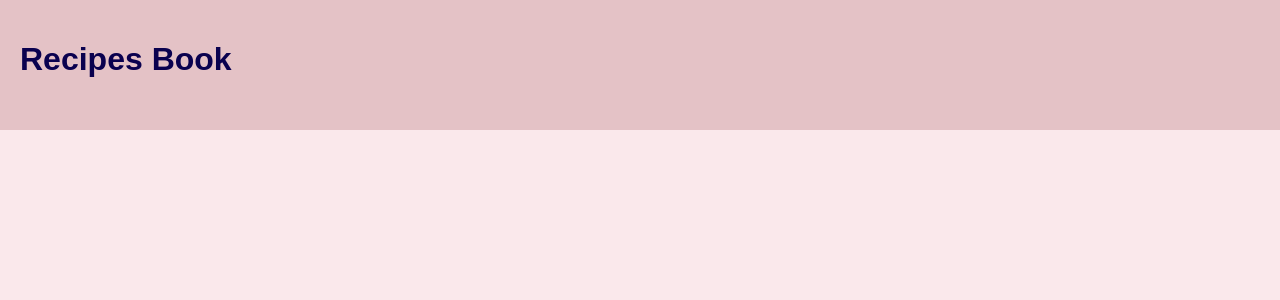
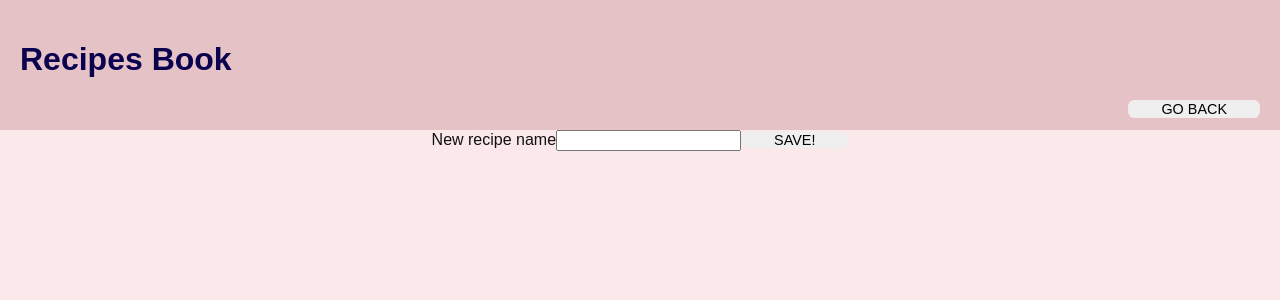
Before and after one commit to vojoup/react-cook-book, a React (Create React App) app in the folder client/: page /newRecipe in a window 1280 px wide. Shown: the top 300 px of the page. Built offline with nearby package versions, Linux system fonts and the light colour scheme.

Commit message:
New recipe button and page

```diff
--- a/client/src/App.css
+++ b/client/src/App.css
@@ -37,6 +37,11 @@
   text-decoration: none;
 }
 
+.new-recipe {
+  background-color: #0A014F;
+  color: #F6CACA;
+}
+
 .recipe-item:hover {
   background-color: rgb(189, 223, 179);
   color: #0A014F;
@@ -47,8 +52,7 @@
   display: inline-block;
 }
 
-.back-button {
-  background-color: #FAE8EB;
+.button {
   border: .1rem solid rgba(250, 232, 235, 0.678);
   border-radius: .4rem;
   cursor: pointer;
@@ -60,7 +64,11 @@
   transition: background-color 1s;
 }
 
-.back-button:hover {
+.back-button {
+  background-color: #FAE8EB;
+}
+
+.button:hover {
   background-color: rgb(189, 223, 179);
   color: #0A014F;
 }
--- a/client/src/App.js
+++ b/client/src/App.js
@@ -5,6 +5,7 @@ import './App.css';
 import Dashboard from './components/dashboard';
 import RecipeDetailPage from './components/recipe-detail-page';
 import Header from './components/header';
+import NewRecipe from './components/new-recipe';
 
 class App extends Component {
   render() {
@@ -15,6 +16,7 @@ class App extends Component {
           <Route exact path="/" component={Dashboard} />
           <Route exact path="/dashboard" component={Dashboard} />
           <Route path="/recipe" component={RecipeDetailPage} />
+          <Route path="/newRecipe" component={NewRecipe} />
         </Switch>
       </div>
     );
--- a/client/src/components/header.jsx
+++ b/client/src/components/header.jsx
@@ -15,7 +15,7 @@ class Header extends Component {
   }
 
   renderBackButton() {
-    return window.location.pathname.includes('/recipe/');
+    return window.location.pathname.includes('/recipe/') || window.location.pathname.includes('/newRecipe');
   }
 
   render() {
@@ -24,7 +24,7 @@ class Header extends Component {
         <h1 className="header-text">Recipes Book</h1>
         {this.renderBackButton() && (
           <div className="right">
-            <button className="back-button round" type="button" onClick={this.goBack}>
+            <button className="button" type="button" onClick={this.goBack}>
               Go Back
             </button>
           </div>
--- /dev/null
+++ b/client/src/components/new-recipe.jsx
@@ -0,0 +1,39 @@
+import React, { Component } from 'react'
+
+export default class NewRecipe extends Component {
+  constructor(props) {
+    super(props);
+
+    this.state = {
+      inputValue: ''
+    };
+
+    this.recipeNameChange = this.recipeNameChange.bind(this);
+    this.saveRecipe = this.saveRecipe.bind(this);
+  }
+
+  recipeNameChange(e) {
+    this.setState({ inputValue: e.target.value });
+  }
+
+  saveRecipe() {
+    const { inputValue } = this.state;
+    if (inputValue) {
+      console.log("New recipe name: ", inputValue);
+    } else {
+      console.log("Empty new recipe name - cannot save");
+    }
+  }
+
+  render() {
+    return (
+      <div>
+        <form action="action">
+          <label htmlFor="new-recipe-name">New recipe name</label>
+          <input type="text" name="new-recipe-name" onChange={this.recipeNameChange} />
+          <button type="button" className="button" onClick={this.saveRecipe}>Save!</button>
+        </form>
+      </div>
+    )
+  }
+}
--- a/client/src/components/recipes.jsx
+++ b/client/src/components/recipes.jsx
@@ -27,6 +27,14 @@ class Recipes extends Component {
       );
     });
 
+    recipesList.push(
+      <Link to={`/newRecipe`} key={recipesList.length + 1}>
+        <li className="recipe-item new-recipe">
+          <h3>Add a new recipe</h3>
+        </li>
+      </Link>
+    );
+
     return recipesList;
   }
 
```
